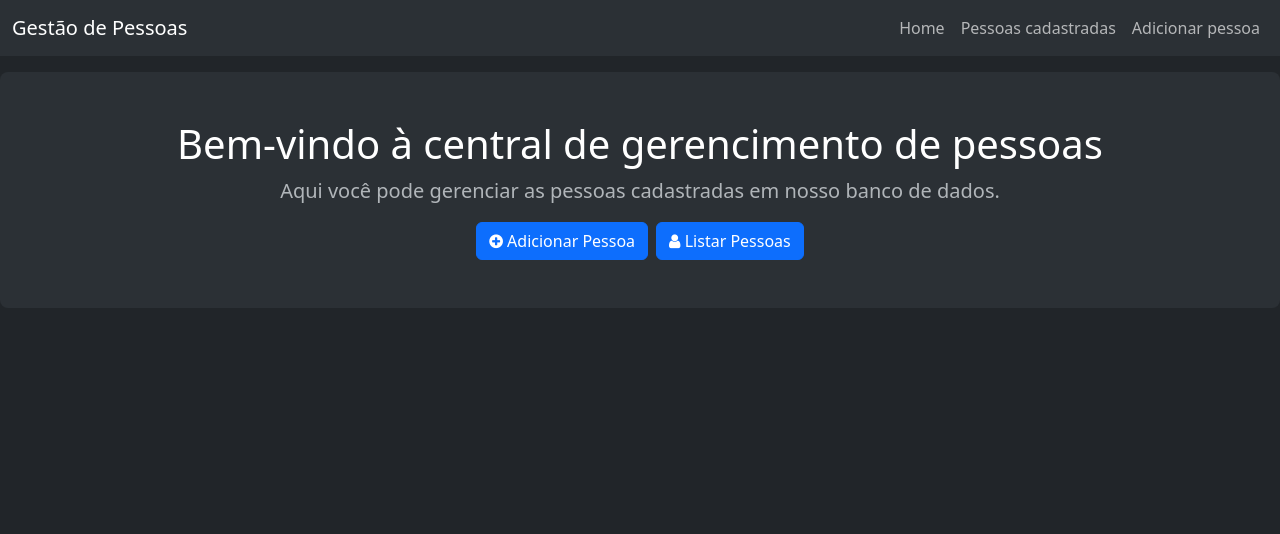
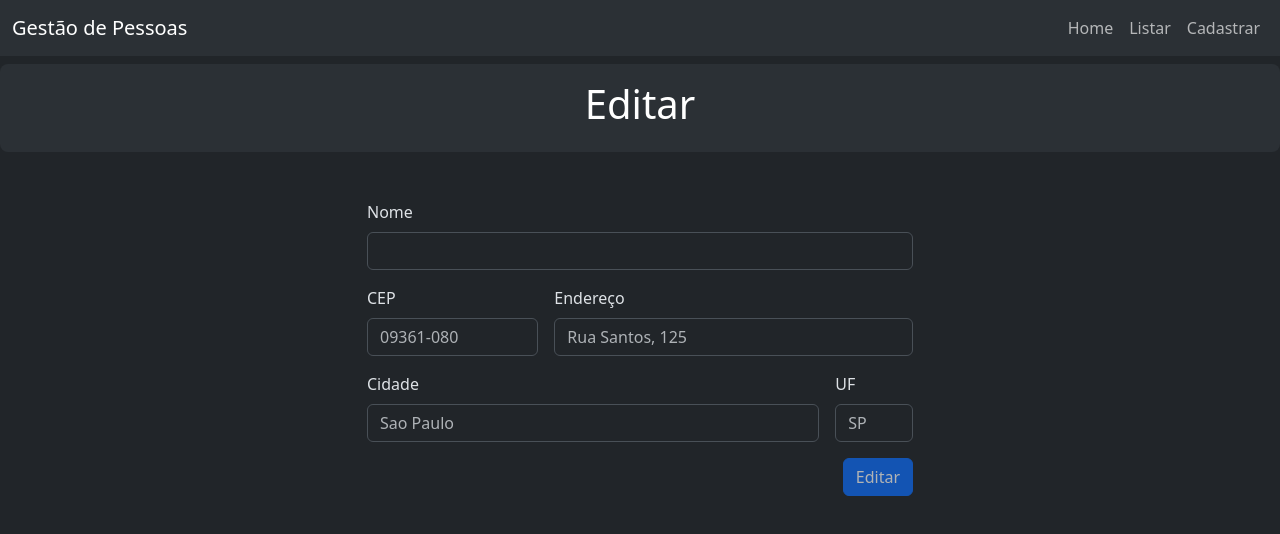
Before and after one commit to yuricn0/api-pessoas-contatos-frontend, an Angular app: page /editar-pessoa/1 in a window 1280 px wide. Before the commit this address led to /. Shown: the top 534 px of the page. Built offline with nearby package versions, Linux system fonts and the light colour scheme; no server answers.

Commit message:
Crud Finalizado

```diff
--- a/src/app/app-routing.module.ts
+++ b/src/app/app-routing.module.ts
@@ -9,6 +9,9 @@ const routes: Routes = [
   },
   {
     path: 'cadastrar-pessoa', component: CadastrarEditarPessoasComponent
+  },
+  {
+    path: 'editar-pessoa/:id', component: CadastrarEditarPessoasComponent
   }
 ];
 
--- a/src/app/components/header/header.component.html
+++ b/src/app/components/header/header.component.html
@@ -10,10 +10,10 @@
           <a class="nav-link" routerLink="/">Home</a>
         </li>
         <li class="nav-item">
-          <a class="nav-link" routerLink="/pessoas">Pessoas cadastradas</a>
+          <a class="nav-link" routerLink="/pessoas">Listar</a>
         </li>
         <li class="nav-item">
-          <a class="nav-link" routerLink="#">Adicionar pessoa</a>
+          <a class="nav-link" routerLink="/cadastrar-pessoa">Cadastrar</a>
         </li>
       </ul>
     </div>
--- a/src/app/pages/pessoas/cadastrar-editar-pessoas/cadastrar-editar-pessoas.component.html
+++ b/src/app/pages/pessoas/cadastrar-editar-pessoas/cadastrar-editar-pessoas.component.html
@@ -1,52 +1,70 @@
-
-<form >
-<div class="mb-3" [formGroup]="formGroupPessoas" (submit)="cadastrarPessoa()">
-  <label for="nome" class="form-label">Nome</label>
+<div class="p-3 mt-2 text-center bg-body-tertiary rounded-3">
+  <h1 class="text-body-emphasis fs-1">
+    {{ id ? 'Editar' : 'CADASTRAR PESSOAS' }}
+  </h1>
+</div>
+<div class="container mt-5">
+  <div class="row justify-content-center">
+    <div class="col-md-6">
+      <form
+        class="row g-3"
+        [formGroup]="formGroupPessoas"
+        (ngSubmit)="id ? editarPessoa() : cadastrarPessoa()"
+      >
+        <div class="col-md-12">
+          <label for="inputNome" class="form-label">Nome</label>
+          <input formControlName="nome" type="text" class="form-control" id="inputNome" />
+        </div>
+        <div class="col-md-4">
+          <label for="inputCep" class="form-label">CEP</label>
           <input
-    formControlName="nome"
+            formControlName="cep"
             type="text"
             class="form-control"
-    id="nome"
+            id="inputCep"
+            placeholder="09361-080"
           />
         </div>
-<div class="mb-3">
-  <label for="cep" class="form-label">CEP</label>
+        <div class="col-md-8">
+          <label for="inputEndereco" class="form-label">Endereço</label>
           <input
+            formControlName="endereco"
+            type="text"
             class="form-control"
-    id="cep"
-    rows="5"
-    formControlName="cep"
+            id="inputEndereco"
+            placeholder="Rua Santos, 125"
           />
         </div>
-<div class="mb-3">
-  <label for="endereco" class="form-label">Endereço</label>
+        <div class="col-md-10">
+          <label for="inputCidade" class="form-label">Cidade</label>
           <input
+            formControlName="cidade"
+            type="text"
             class="form-control"
-    id="endereco"
-    formControlName="endereco"
+            id="inputCidade"
+            placeholder="Sao Paulo"
           />
         </div>
-<div class="mb-3">
-  <label for="cidade" class="form-label">Cidade</label>
+        <div class="col-md-2">
+          <label for="inputUf" class="form-label">UF</label>
           <input
+            formControlName="uf"
+            id="inputUf"
+            type="text"
             class="form-control"
-    id="cidade"
-    formControlName="cidade"
+            placeholder="SP"
           />
         </div>
-<div class="mb-1">
-  <label for="uf" class="form-label">UF</label>
-  <input
-    class="form-control"
-    id="uf"
-    formControlName="uf"
-  />
-</div>
+        <div class="col-12 text-end">
           <button
             type="submit"
             class="btn btn-primary"
             [disabled]="!formGroupPessoas.valid"
           >
-<!-- {{ id ? 'Editar' : 'Cadastrar' }} -->
+            {{ id ? 'Editar' : 'Cadastrar' }}
           </button>
+        </div>
       </form>
+    </div>
+  </div>
+</div>
--- a/src/app/pages/pessoas/cadastrar-editar-pessoas/cadastrar-editar-pessoas.component.ts
+++ b/src/app/pages/pessoas/cadastrar-editar-pessoas/cadastrar-editar-pessoas.component.ts
@@ -1,8 +1,9 @@
+import Swal from 'sweetalert2';
 import { Component } from '@angular/core';
 import { FormControl, FormGroup, Validators } from '@angular/forms';
 import { Ipessoas } from 'src/app/interfaces/ipessoas';
 import { PessoasService } from 'src/app/services/pessoas.service';
-import { ActivatedRoute} from '@angular/router';
+import { ActivatedRoute, Router } from '@angular/router';
 
 @Component({
   selector: 'app-cadastrar-editar-pessoas',
@@ -19,15 +20,41 @@ export class CadastrarEditarPessoasComponent {
 })
 
   constructor(private readonly pessoasService: PessoasService,
+              private readonly Router: Router,
               private readonly route: ActivatedRoute
   ) {}
+
+  id: number = 0
+
+  ngOnInit(): void {
+    this.id = this.route.snapshot.params['id'];
+    if (this.id) {
+      this.pessoasService.buscarPessoaPorId(this.id).subscribe(
+        (pessoa: Ipessoas) => {
+          // Preenche o formulário com os dados da pessoa
+          this.formGroupPessoas.patchValue(pessoa);
+        }
+      );
+    }
+  }
 
   cadastrarPessoa() {
     const pessoa: Ipessoas = this.formGroupPessoas.value;
 
-    this.pessoasService.adicionarPessoa(pessoa).subscribe( {
-      next: () => { console.log('Pessoa cadastrada com sucesso'); },
-      error: () => { console.log('Erro ao cadastrar pessoa'); }
-    })
+    this.pessoasService.cadastrarPessoa(pessoa).subscribe(() => {
+      Swal.fire('Sucesso', 'Pessoa cadastrada com sucesso!', 'success');
+      this.Router.navigate(['/pessoas']);
+    });
+  }
+
+  editarPessoa() {
+    const pessoa: Ipessoas = this.formGroupPessoas.value;
+
+    if (this.id) {
+      this.pessoasService.editarPessoa(this.id, pessoa).subscribe(() => {
+        Swal.fire('Sucesso', 'Pessoa editada com sucesso!', 'success');
+        this.Router.navigate(['/pessoas']);
+      });
+    }
   }
 }
--- a/src/app/pages/pessoas/listagem-pessoas/listagem-pessoas.component.html
+++ b/src/app/pages/pessoas/listagem-pessoas/listagem-pessoas.component.html
@@ -21,7 +21,7 @@
       <td>{{ pessoa.uf }}</td>
       <td>pessoa.contato</td>
       <td>
-        <a class="btn btn-primary me-4" routerLink="/cadastrar-editar-pessoas">
+        <a class="btn btn-primary me-4" [routerLink]="['/editar-pessoa', pessoa.id]">
           <i class="fa fa-pencil" aria-hidden="true"></i>
         </a>
         <button class="btn btn-danger" (click)="deletarPessoa(pessoa.id)">
--- a/src/app/services/pessoas.service.ts
+++ b/src/app/services/pessoas.service.ts
@@ -19,7 +19,11 @@ export class PessoasService {
     return this.http.get<Ipessoas[]>(this.url);
   }
 
-  adicionarPessoa(pessoa: Ipessoas): Observable<Ipessoas> {
+  buscarPessoaPorId(id: number): Observable<Ipessoas> {
+    return this.http.get<Ipessoas>(`${this.url}/${id}`);
+  }
+
+  cadastrarPessoa(pessoa: Ipessoas): Observable<Ipessoas> {
     return this.http.post<Ipessoas>(this.url, pessoa);
   }
 
@@ -27,4 +31,7 @@ export class PessoasService {
     return this.http.delete<void>(`${this.url}/${id}`);
   }
 
+  editarPessoa(id: number, pessoa: Ipessoas) {
+    return this.http.put(`${this.url}/${id}`, pessoa);
+  }
 }
```
Lines whose indentation alone changed are shown as unchanged.
